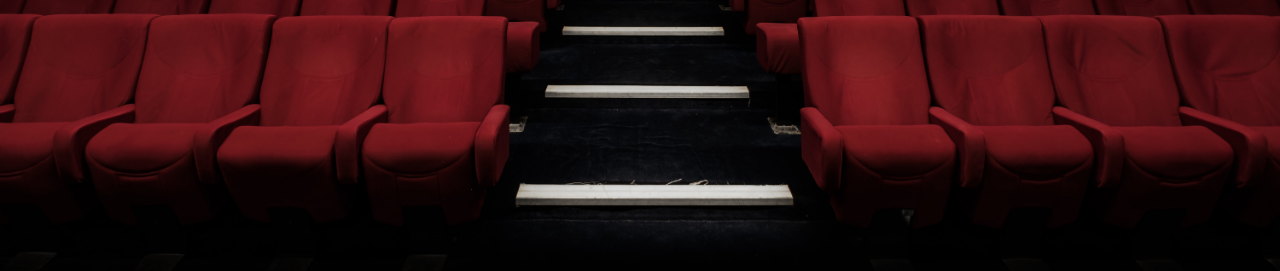
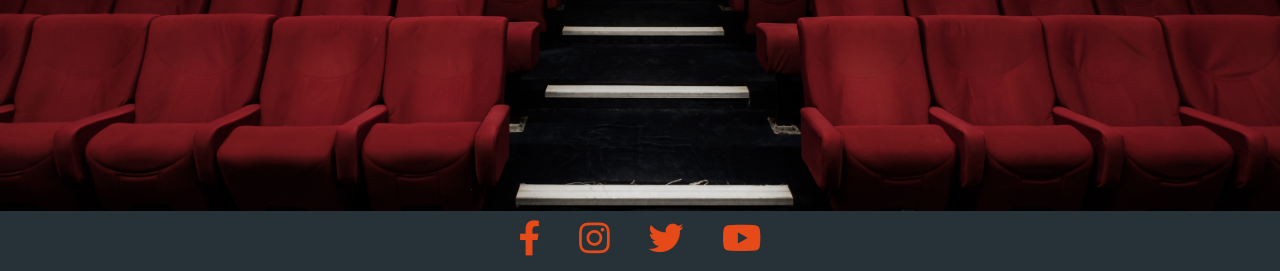
Before and after one commit to JaeWong91/MyMovie, a Flask app: page / in a window 1280 px wide. Shown: the part 529-800 px from the top of the page. Run offline with Flask 2, Linux system fonts and the light colour scheme; some libraries are stand-ins or nearby versions; some web fonts are replaced.

Commit message:
add footer social media links

```diff
--- a/static/css/style.css
+++ b/static/css/style.css
@@ -6,6 +6,7 @@ body {
     background-color: #161d20;
     color: rgba(255, 255, 255, 0.9);
     font-family: 'Encode Sans', sans-serif;
+    margin-bottom: 60px; /* Margin bottom by footer height */
 }
 
 h3,
@@ -46,6 +47,35 @@ nav ul a {
 
 .sidenav-trigger {
     color: #e64a19;
+}
+
+
+/* ---- Footer ----
+code from https://stackoverflow.com/questions/15960290/css-footer-not-displaying-at-the-bottom-of-the-page/15960308 */
+
+html {
+    position: relative;
+    min-height: 100%;
+}
+
+.footer {
+    font-size: 35px;
+    position: absolute;
+    bottom: 0;
+    width: 100%;
+    /* Set the fixed height of the footer here */
+    height: 60px;
+    color: #e64a19;
+    margin-top: 20px;
+}
+
+.footer-icon {
+    margin-left: 15px;
+    margin-right: 15px;
+}
+
+.footer-icon:hover {
+    color: white;
 }
 
 /* ---- registration form ----*/
--- a/templates/base.html
+++ b/templates/base.html
@@ -75,6 +75,21 @@
         {% endblock %}
     </main>
 
+    <footer class="footer blue-grey darken-4 center-align">
+            <a target="_blank" href="//facebook.com">
+                <i class="fab fa-facebook-f footer-icon" aria-hidden="true"></i>
+            </a>
+            <a target="_blank" href="//instagram.com">
+                <i class="fab fa-instagram footer-icon" aria-hidden="true"></i>
+            </a>
+            <a target="_blank" href="//twitter.com">
+                <i class="fab fa-twitter footer-icon" aria-hidden="true"></i>
+            </a>
+            <a target="_blank" href="//youtube.com">
+                <i class="fab fa-youtube footer-icon" aria-hidden="true"></i>
+            </a>
+    </footer>
+
     <script src="https://code.jquery.com/jquery-3.6.0.min.js"
         integrity="sha256-/xUj+3OJU5yExlq6GSYGSHk7tPXikynS7ogEvDej/m4=" crossorigin="anonymous"></script>
     <script src="https://cdnjs.cloudflare.com/ajax/libs/materialize/1.0.0/js/materialize.min.js"></script>
```
